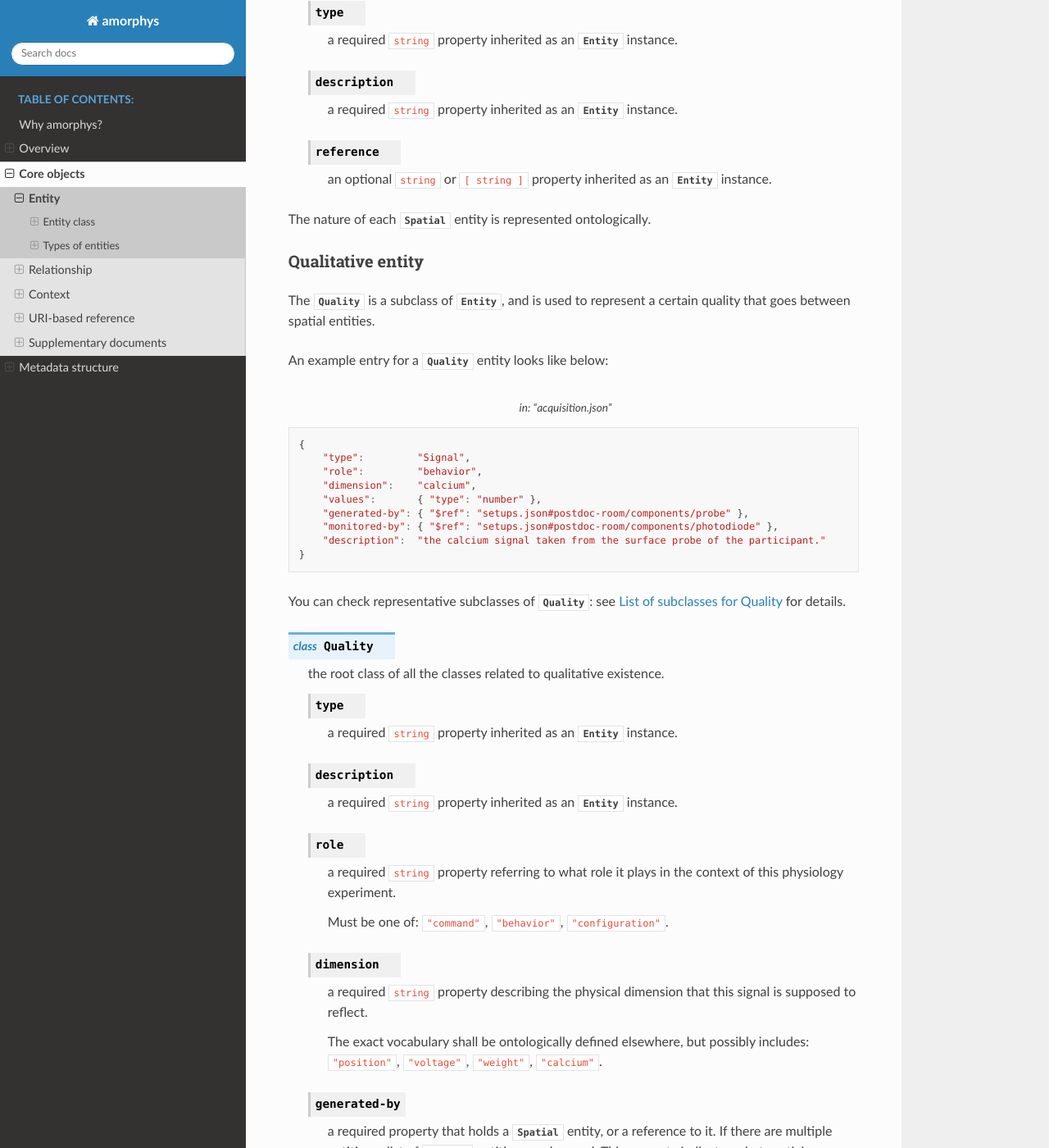
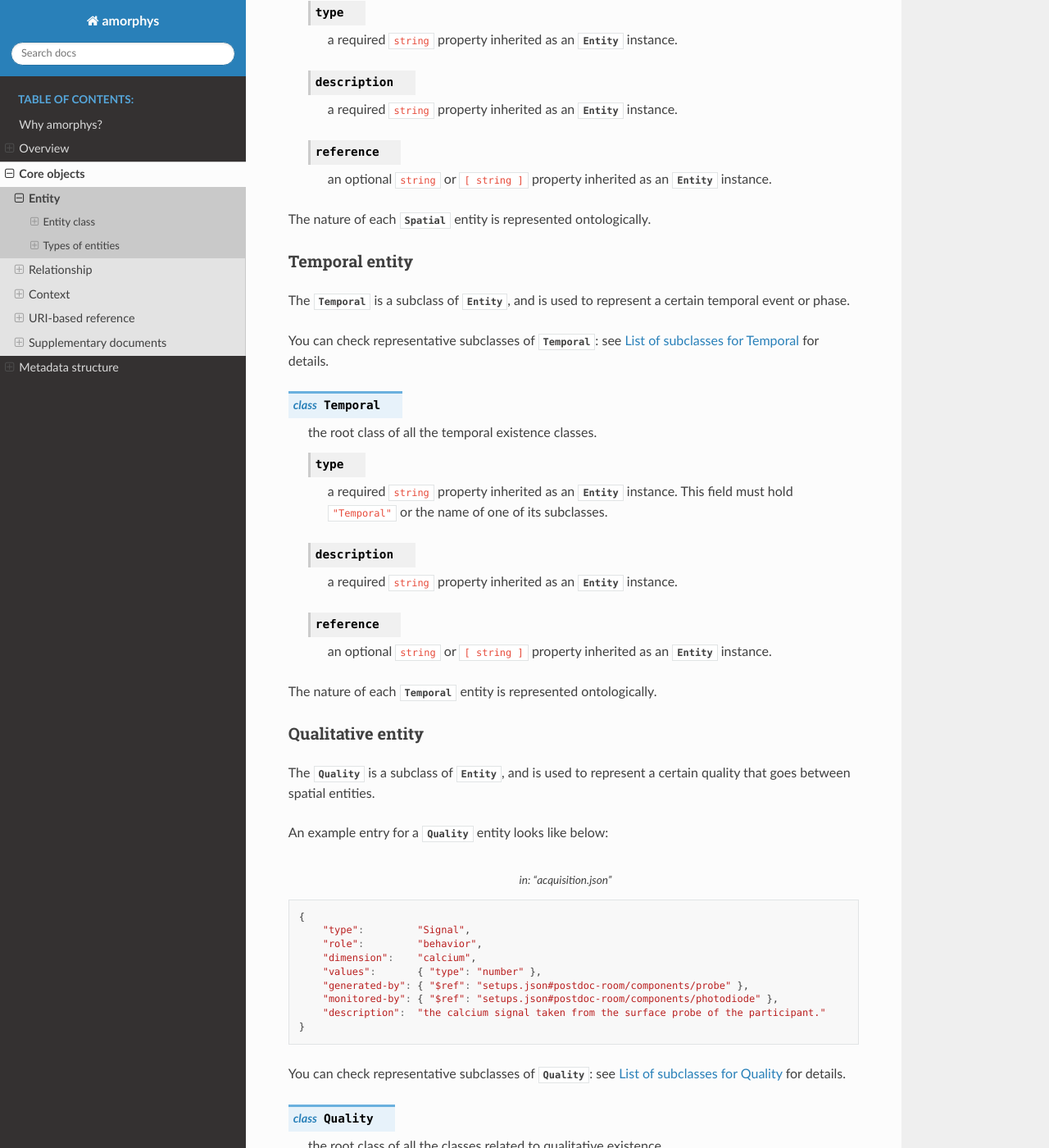
Before and after one commit to gwappa/amorphys, a Sphinx documentation site: the page built from docs/source/core/entity.rst, in a window 1280 px wide and 1400 px high, scrolled down 1309 px. Shown: the whole window at 82% size. Built offline with Sphinx 7.4.7 and the Read the Docs theme 2.0.0, drawn with Linux system fonts in a browser that asks for light colours; some of the changed text lies outside the part shown.

```diff
--- a/docs/source/core/entity.rst
+++ b/docs/source/core/entity.rst
@@ -65,6 +65,34 @@
         :py:class:`Entity` instance.
 
 The nature of each :py:class:`Spatial` entity is represented ontologically.
+
+Temporal entity
+^^^^^^^^^^^^^^^
+
+The :py:class:`Temporal` is a subclass of :py:class:`Entity`, and is
+used to represent a certain temporal event or phase.
+
+You can check representative subclasses of :py:class:`Temporal`: see :doc:`temporal` for details.
+
+.. py:class:: Temporal
+
+    the root class of all the temporal existence classes.
+
+    .. py:attribute:: type
+
+        a required ``string`` property inherited as an :py:class:`Entity` instance.
+        This field must hold ``"Temporal"`` or the name of one of its subclasses.
+
+    .. py:attribute:: description
+
+        a required ``string`` property inherited as an :py:class:`Entity` instance.
+
+    .. py:attribute:: reference
+
+        an optional ``string`` or ``[ string ]`` property inherited as an
+        :py:class:`Entity` instance.
+
+The nature of each :py:class:`Temporal` entity is represented ontologically.
 
 Qualitative entity
 ^^^^^^^^^^^^^^^^^^
--- a/docs/source/core/supplementary.rst
+++ b/docs/source/core/supplementary.rst
@@ -6,4 +6,5 @@
    :caption: Contents:
 
    spatial
+   temporal
    quality
```
Also changed, not shown: other parts of docs/source/core/entity.rst (+0 -9 lines), docs/source/core/temporal.rst (added, +97 -0 lines), docs/source/writing/procedures.rst (+16 -10 lines).
